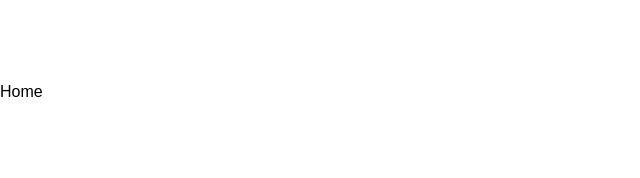
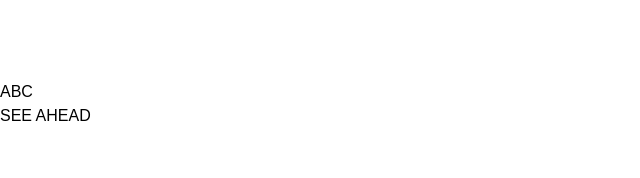
Before and after one commit to eddyseed/eddyseed.github.io, a React (Create React App) app: page / in a window 1280 px wide. Shown: the top 178 px of the page, without its empty margins (0-640 px from the left). Built offline with nearby package versions, Linux system fonts and the light colour scheme.

Commit message:
Added Basic BackBone for Navbar and Layed Elements of Mainpage

```diff
--- a/src/Pages/Introduction/Home.js
+++ b/src/Pages/Introduction/Home.js
@@ -2,6 +2,20 @@ import React from 'react'
 import './Introduction.css'
 export default function Home() {
   return (
-    <div id='HOME'>Home</div>
+    <div id='HOME' className=''>
+      <section>
+        <div></div>
+      </section>
+      <section>
+        <div className="">
+          <a>A</a>
+          <a>B</a>
+          <a>C</a>
+        </div>
+        <div className="">
+          <button>SEE AHEAD</button>
+        </div>
+      </section>
+    </div>
   )
 }
```
